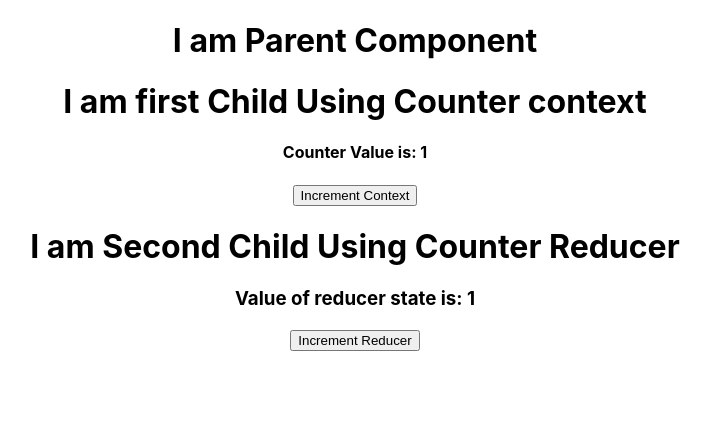
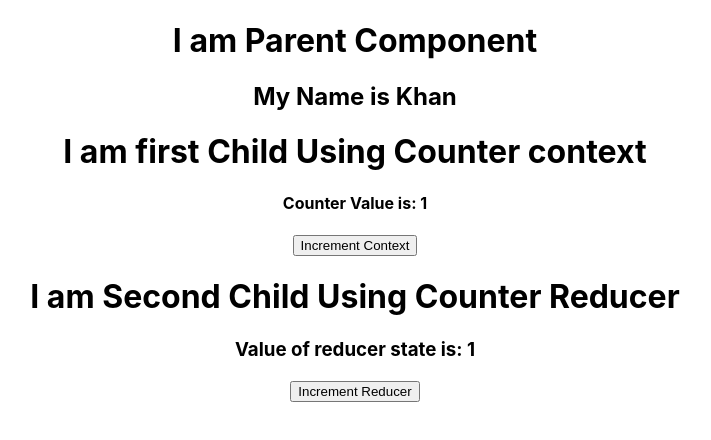
Before and after one commit to Shahzadsk046/Bootcamp-2020, a React (Create React App) app: page / in a window 1280 px wide. Shown: the top 440 px of the page, without its empty margins (285-996 px from the left). Built offline with nearby package versions, Linux system fonts and the light colour scheme.

Commit message:
Heading added in Parent.js

```diff
--- a/src/Parent.js
+++ b/src/Parent.js
@@ -14,6 +14,7 @@ const Parent = () => {
         <div>
 
         <h1>I am Parent Component</h1>
+        <h2>My Name is Khan</h2>
         <Child />
         <Child2 />
         {/* <Child name={props.name}/> */}
```
